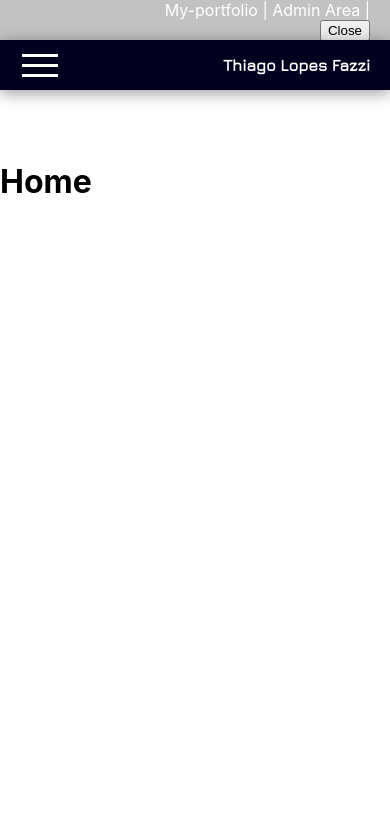
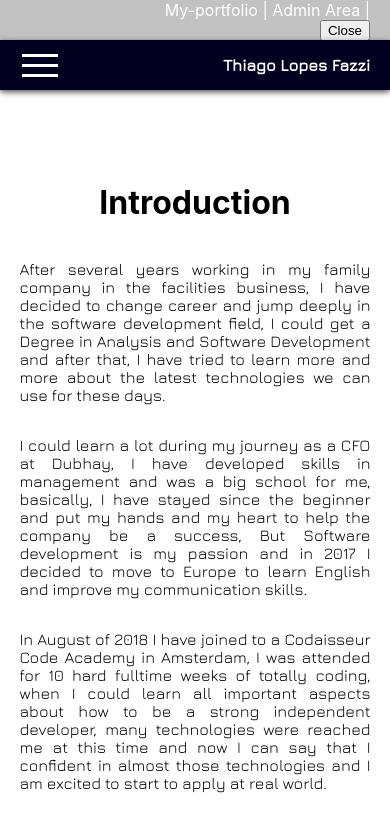
Before and after one commit to ThiagoFazzi/my-portfolio, a React (Create React App) app: page / in a window 390 px wide. Shown: the top 832 px of the page. Built offline with nearby package versions, Linux system fonts and the light colour scheme.

Commit message:
Implementation of Home container and introduction component

```diff
--- /dev/null
+++ b/src/assets/json/data.json
@@ -0,0 +1,63 @@
+{
+  "user": 1,
+  "introduction":[
+    {
+      "paragraph": 1,
+      "content": "After several years working in my family company in the facilities business, I have decided to change career and jump deeply in the software development field, I could get a Degree in Analysis and Software Development and after that, I have tried to learn more and more about the latest technologies we can use for these days."
+    },
+    {
+      "paragraph": 2,
+      "content": "I could learn a lot during my journey as a CFO at Dubhay, I have developed skills in management and was a big school for me, basically, I have stayed since the beginner and put my hands and my heart to help the company be a success, But Software development is my passion and in 2017 I decided to move to Europe to learn English and improve my communication skills."
+    },
+    {
+      "paragraph": 3,
+      "content": "In August of 2018 I have joined to a Codaisseur Code Academy in Amsterdam, I was attended for 10 hard fulltime weeks of totally coding, when I could learn all important aspects about how to be a strong independent developer, many technologies were reached me at this time and now I can say that I confident in almost those technologies and I am excited to start to apply at real world."
+    }
+  ],
+  "projects": [
+    {
+      "id": 1,
+      "title": "CNC Machine",
+      "description": "CNC Machine, arduino",
+      "images": [
+        {
+          "id": 1,
+          "path": ""
+        },
+        {
+          "id": 2,
+          "path": ""
+        },
+        {
+          "id": 3,
+          "path": ""
+        }
+      ]
+    }
+  ],
+  "Blog": [
+    {
+      "id": 1,
+      "title": "Post 1",
+      "description": "",
+      "date": "01/01/2019"
+    },
+    {
+      "id": 2,
+      "title": "Post 2",
+      "description": "",
+      "date": "02/01/2019"
+    },
+    {
+      "id": 3,
+      "title": "Post 3",
+      "description": "",
+      "date": "03/01/2019"
+    }
+  ]
+
+
+
+
+
+}
--- /dev/null
+++ b/src/components/Introduction/Introduction.js
@@ -0,0 +1,8 @@
+import React from 'react'
+import classes from './Introduction.module.css'
+
+const introduction = (props) => {
+    return props.intro.map(i => <p className={classes.Introduction} key={i.paragraph}>{i.content}</p>)
+}
+
+export default introduction
--- /dev/null
+++ b/src/components/Introduction/Introduction.module.css
@@ -0,0 +1,13 @@
+.Introduction {
+  font-family: 'Jura';
+  text-align: justify;
+  font-size: 1.3rem;
+}
+
+@media (max-width: 500px){
+  .Introduction {
+    font-family: 'Jura';
+    text-align: justify;
+    font-size: 1rem;
+  }
+}
--- a/src/components/Navigation/Toobar/Toobar.module.css
+++ b/src/components/Navigation/Toobar/Toobar.module.css
@@ -11,7 +11,7 @@
   padding: 0 100px;
   box-sizing: border-box;
   z-index: 90;
-  box-shadow: 0 3px 15px rgba(0,0,0,.4);
+  box-shadow: 0 2px 6px rgba(0,0,0,.7);
 }
 
 .Toobar nav {
--- a/src/containers/Home/Home.js
+++ b/src/containers/Home/Home.js
@@ -1,12 +1,16 @@
 import React, { Component } from 'react'
+import classes from './Home.module.css'
+import data from '../../assets/json/data.json'
+import Introduction from '../../components/Introduction/Introduction'
 
 class Home extends Component {
 
   render() {
     return(
-      <>
-        <h1>Home</h1>
-      </>
+      <div className={classes.Home}>
+        <h1>Introduction</h1>
+        <Introduction intro={data.introduction} />
+      </div>
     )
   }
 }
--- a/src/containers/Home/Home.module.css
+++ b/src/containers/Home/Home.module.css
@@ -0,0 +1,14 @@
+.Home {
+  width: 80%;
+  margin: 0 auto;
+}
+
+@media (max-width: 500px){
+  .Home {
+    width: 90%;
+    margin: 0 auto;
+    display: flex;
+    align-items: center;
+    flex-flow: column;
+  }
+}
```
